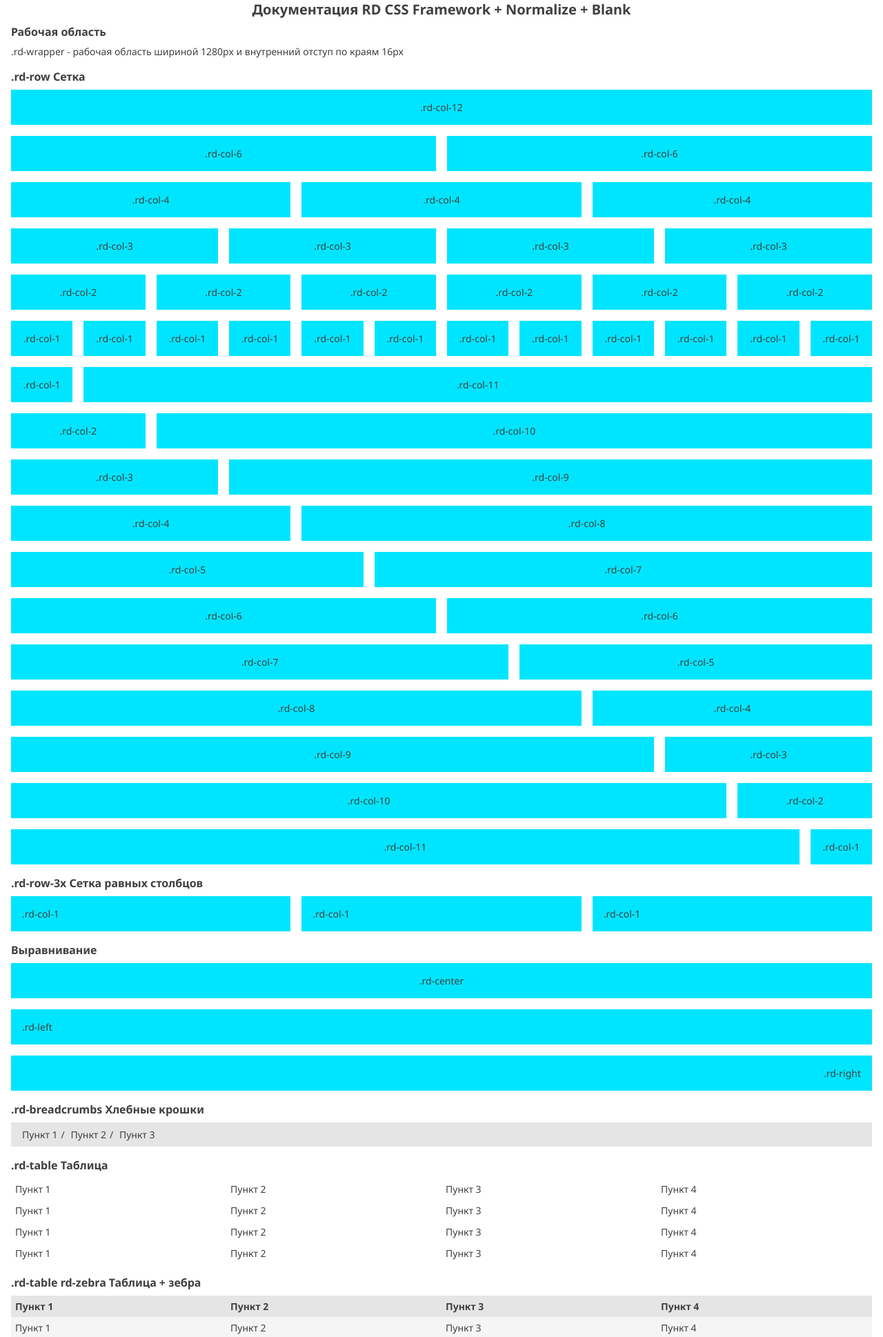
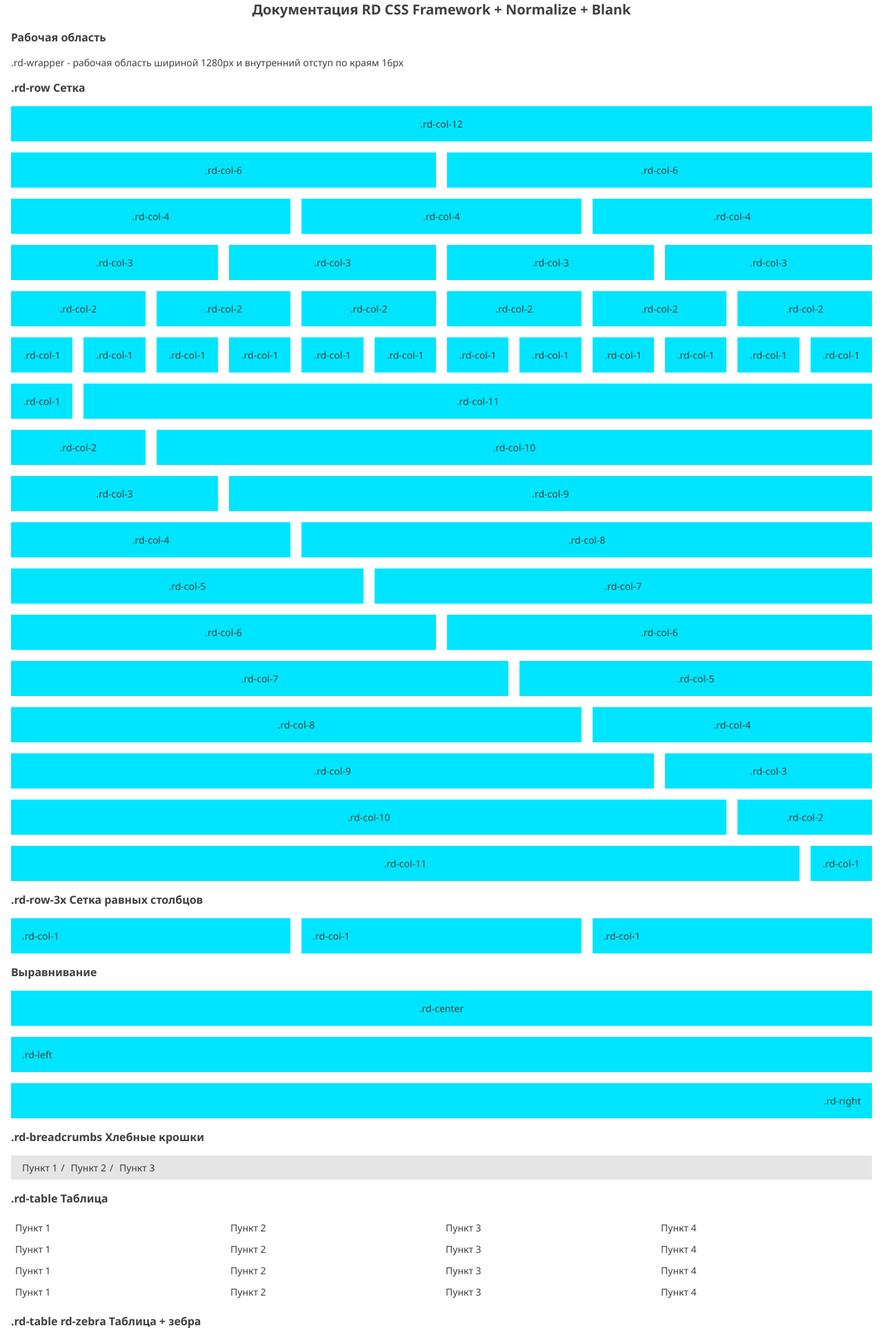
Before and after one commit to RDmitriev/RD, a PHP site: page /doc.html in a window 1280 px wide. Shown: the top 1938 px of the page at 69% size. Run offline with PHP 8.4, Linux system fonts and the light colour scheme.

Commit message:
отступы

```diff
--- a/design/rd/rd-framework.css
+++ b/design/rd/rd-framework.css
@@ -144,7 +144,7 @@
 */
 
 [class^="rd-form"]{
-	padding-top: 16px;
+
 }
 
 [class^="rd-form"] input,
--- a/design/rd/rd-normalize.css
+++ b/design/rd/rd-normalize.css
@@ -42,19 +42,19 @@ p {
 
 h1 {
 	font-size: 20px;
-	padding-bottom: 8px;
+	padding-bottom: 16px;
 }
 
 h2 {
 	font-size: 16px;
 	font-weight: bold;
-	padding-bottom: 8px;
+	padding-bottom: 16px;
 }
 
 h3 {
 	font-size: 14px;
 	font-weight: bold;
-	padding-bottom: 10px;
+	padding-bottom: 8px;
 }
 
 h4 {
```
